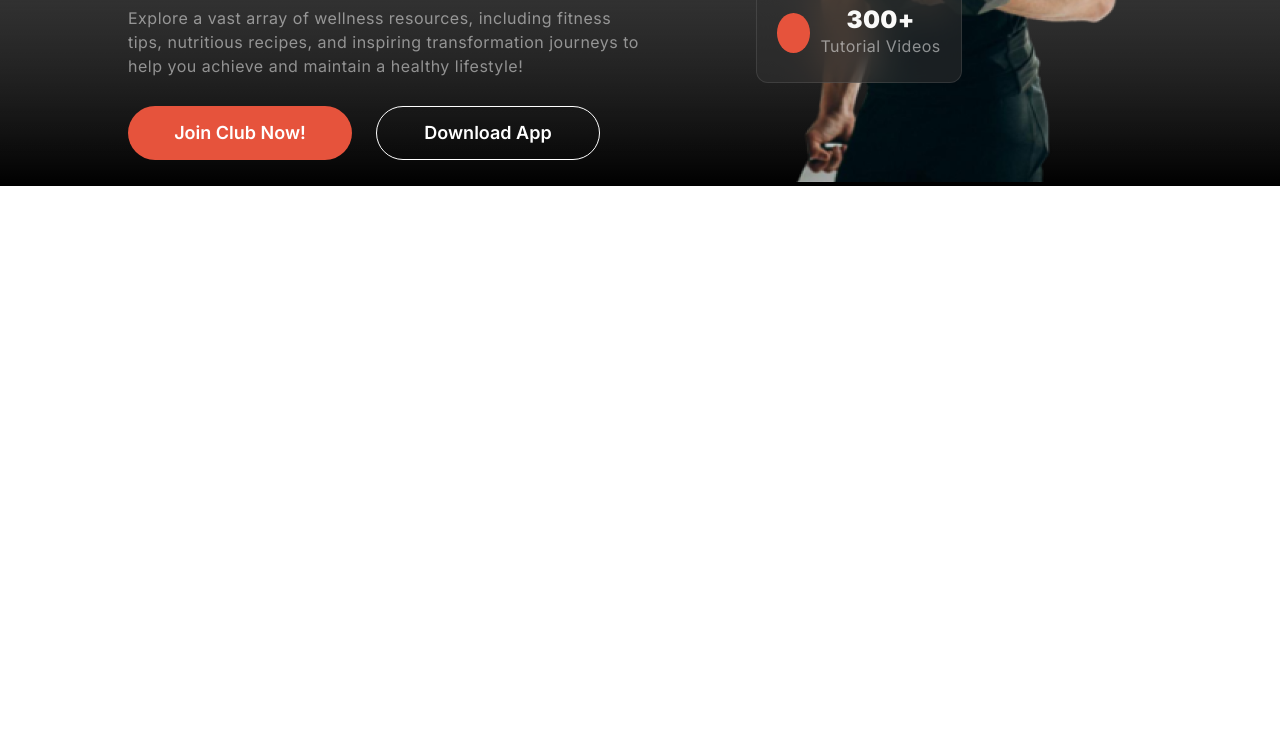
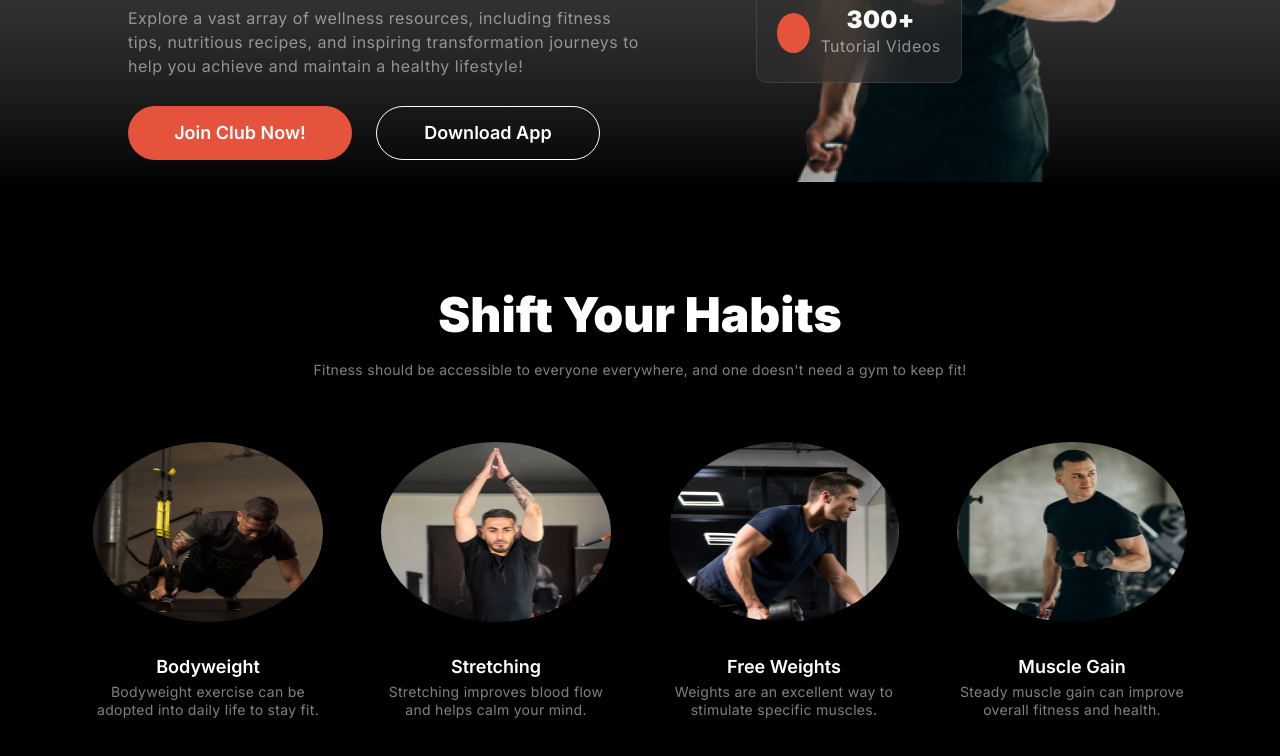
Before and after one commit to RafatH0ssain/WorkWave-Website, a plain HTML site: page index.html in a window 1280 px wide. Shown: the part 534-1290 px from the top of the page. Before the commit the page ends 800 px from the top, so only its background shows below. Drawn offline with Linux system fonts and the light colour scheme; a web font is replaced by a local one.

Commit message:
added banner 2

```diff
--- a/index.html
+++ b/index.html
@@ -50,5 +50,33 @@
             </div>
         </div>
     </div>
+    <div class="banner-2">
+        <div class="change-habits">
+            <h1>Shift Your Habits</h1>
+            <p>Fitness should be accessible to everyone everywhere, and one doesn't need a gym to keep fit!</p>
+        </div>
+        <div class="habitbox">
+            <div class="habit-container">
+                <img src="assets/image 3.png">
+                <h4>Bodyweight</h4>
+                <p>Bodyweight exercise can be adopted into daily life to stay fit.</p>
+            </div>
+            <div class="habit-container">
+                <img src="assets/image 2.png">
+                <h4>Stretching</h4>
+                <p>Stretching improves blood flow and helps calm your mind.</p>
+            </div>
+            <div class="habit-container">
+                <img src="assets/image 4.png">
+                <h4>Free Weights</h4>
+                <p>Weights are an excellent way to stimulate specific muscles.</p>
+            </div>
+            <div class="habit-container">
+                <img src="assets/image 5.png">
+                <h4>Muscle Gain</h4>
+                <p>Steady muscle gain can improve overall fitness and health.</p>
+            </div>
+        </div>
+    </div>
 
 </body>
--- a/style.css
+++ b/style.css
@@ -224,3 +224,78 @@ header h1 {
     letter-spacing: 1px;
     text-align: center;
 }
+
+/*Banner 2 CSS*/
+.banner-2 {
+    width: 100%;
+    background: rgb(0, 0, 0, 1.0);
+    padding-top: 100px;
+    align-items: center;
+}
+
+.change-habits {
+    width: 90%;
+    display: block;
+}
+
+.change-habits h1 {
+    color: rgb(255, 255, 255);
+    font-family: Inter;
+    font-size: 48px;
+    font-weight: 900;
+    line-height: 120%;
+    letter-spacing: 0%;
+    text-align: center;
+    margin-bottom: 14px;
+}
+
+.change-habits p {
+    color: rgba(255, 255, 255, 0.5);
+    font-family: Inter;
+    font-size: 14px;
+    font-weight: 400;
+    line-height: 24px;
+    letter-spacing: 0.3px;
+    text-align: center;
+    padding-bottom: 60px;
+}
+
+.habitbox {
+    width: 90%;
+    display: flex;
+    justify-content: space-between;
+    padding-bottom: 100px;
+}
+
+.habit-container {
+    width: 230px;
+    display: block;
+}
+
+.habit-container img {
+    width: 100%;
+    height: 180px;
+    border-radius: 50%;
+    margin-bottom: 30px;
+}
+
+.habit-container h4 {
+    color: rgb(255, 255, 255);
+    font-family: Inter;
+    font-size: 18px;
+    font-weight: 600;
+    line-height: 120%;
+    letter-spacing: 0%;
+    text-align: center;
+    margin-bottom: 6px;
+}
+
+.habit-container p {
+    color: rgba(255, 255, 255, 0.5);
+    font-family: Inter;
+    font-size: 14px;
+    font-weight: 400;
+    line-height: 18px;
+    letter-spacing: 0.3px;
+    text-align: center;
+}
```
